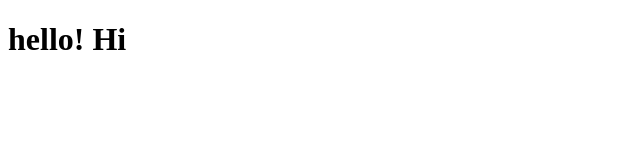
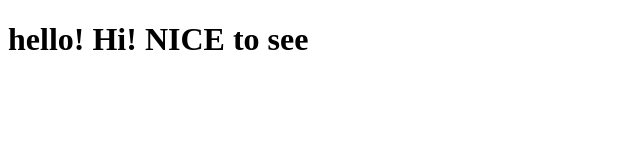
Before and after one commit to mayb3ryan/coursera-test, a plain HTML site: page site/index.html in a window 1280 px wide. Shown: the whole page, without its empty margins (0-640 px from the left). Drawn offline with Linux system fonts and the light colour scheme.

Commit message:
Update index.html

```diff
--- a/site/index.html
+++ b/site/index.html
@@ -6,6 +6,6 @@
 	<title>oh hi!:D</title>
 </head>
 <body>
-<h1>hello! Hi</h1>
+<h1>hello! Hi! NICE to see</h1>
 </body>
 </html>
```
